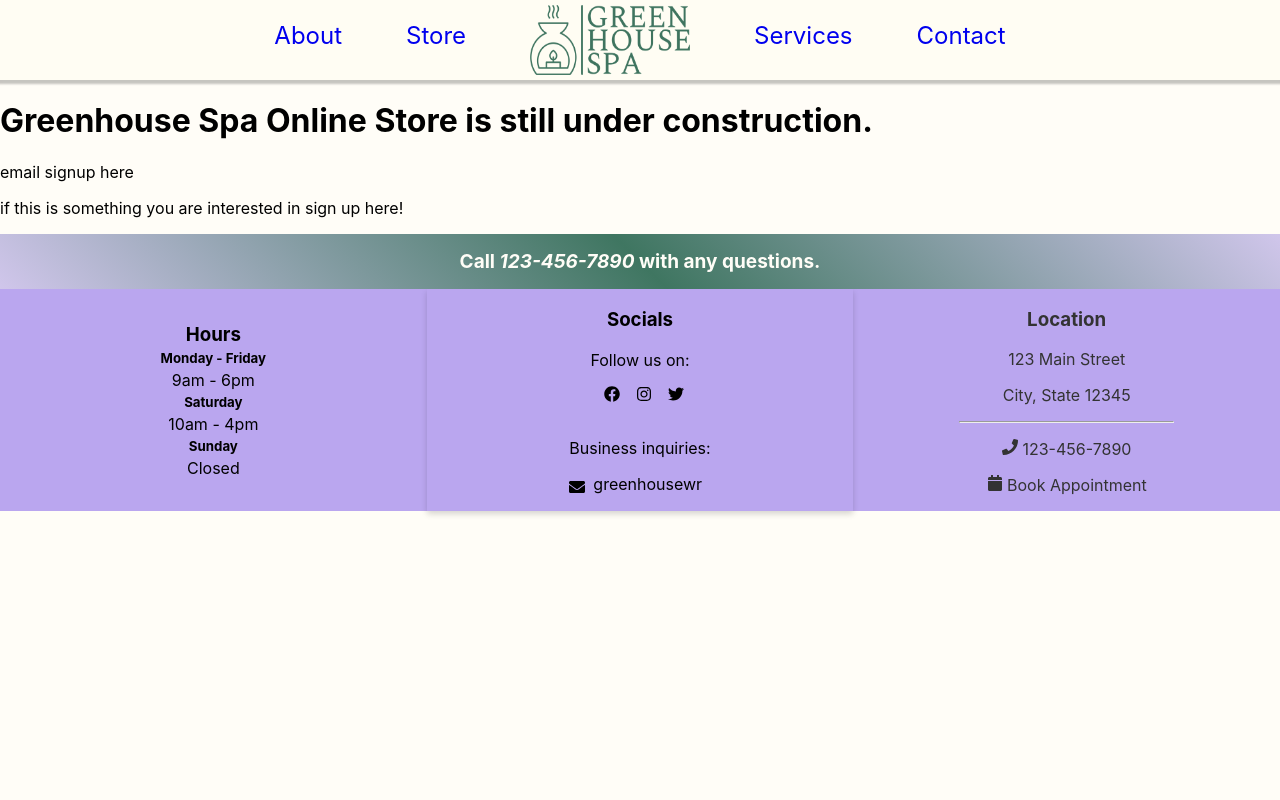
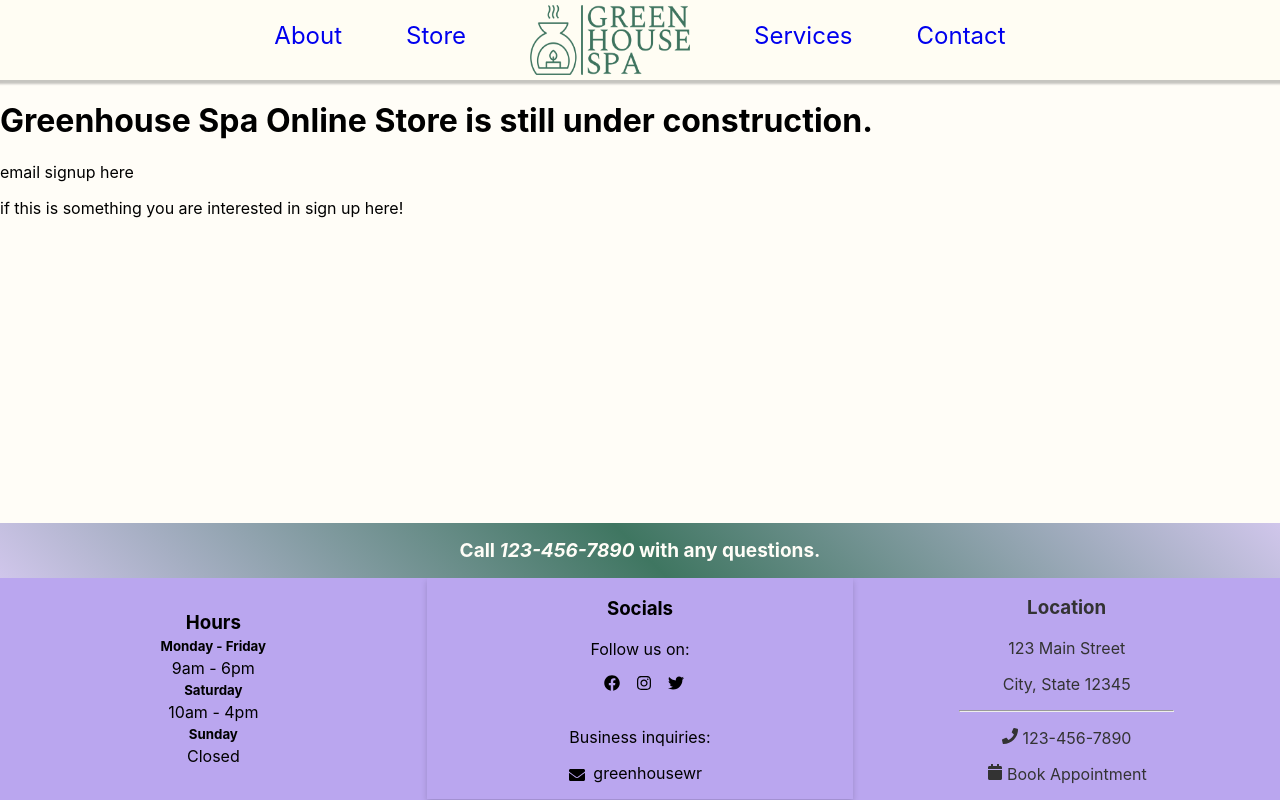
Before and after one commit to johnmichaeldnichols/greenhouse-spa, a React (Create React App) app: page /store in a window 1280 px wide. Built offline with nearby package versions, Linux system fonts and the light colour scheme.

Commit message:
fix: footer now sticks to bottom of page on short content pages, removed non-needed calls/imports

```diff
--- a/src/App.js
+++ b/src/App.js
@@ -9,19 +9,27 @@ import Landing from "./pages/landing";
 import Footer from "./components/footer";
 
 const App = () => {
+
+  const pageStyles = {
+    minHeight: '100vh',
+    display: 'flex',
+    flexDirection: 'column',
+  }
+
   return (
-    <>
+    <div style={pageStyles}>
       <Navbar/>
+      <main>
         <Routes>
-        <Route path='/' element={<Landing />} />
           <Route path='/' element={<Landing />} />
           <Route path='/about' element={<About />} />
           <Route path='/contact' element={<Contact />} />
           <Route path='/services' element={<Services />} />
           <Route path='/store' element={<Store />} />
         </Routes>
+      </main>
       <Footer/>
-    </>
+    </div>
   )
 }
 
--- a/src/components/footer.css
+++ b/src/components/footer.css
@@ -1,6 +1,6 @@
 .footer {
     background-color: var(--purple);
-    /* min-height: 100%; */
+    margin-top: auto;
 }
 
 .above-column {
--- a/src/pages/landing.js
+++ b/src/pages/landing.js
@@ -1,7 +1,6 @@
 import React from 'react';
 import BookButton from '../components/bookbutton';
 import './landing.css';
-import landingImage from '../images/splash-image.jpg';
 import { LuLeaf } from "react-icons/lu";
 
 
```
Also changed, not shown: src/index.css (line endings or trailing spaces). Lines whose indentation alone changed are shown as unchanged.
